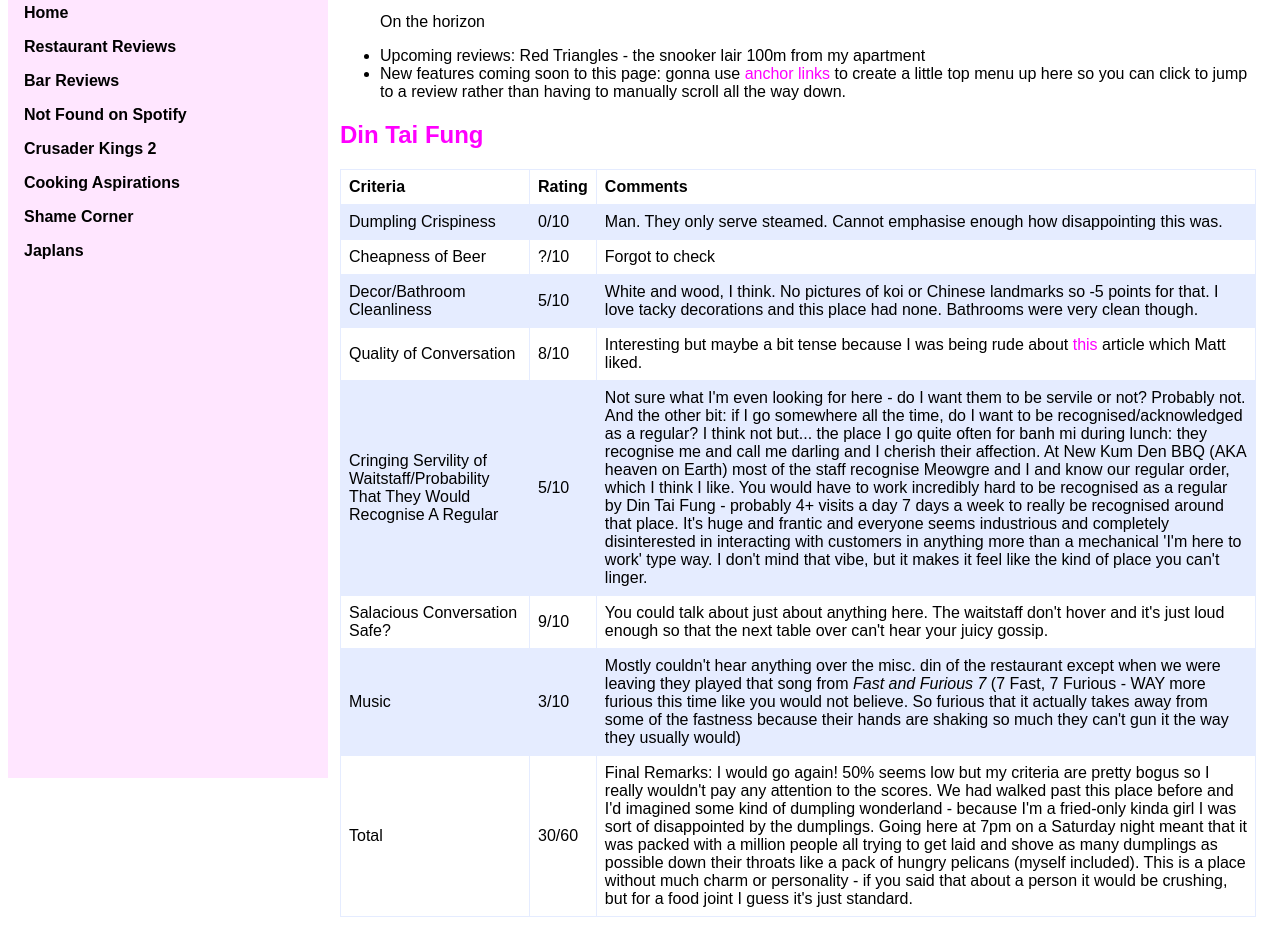
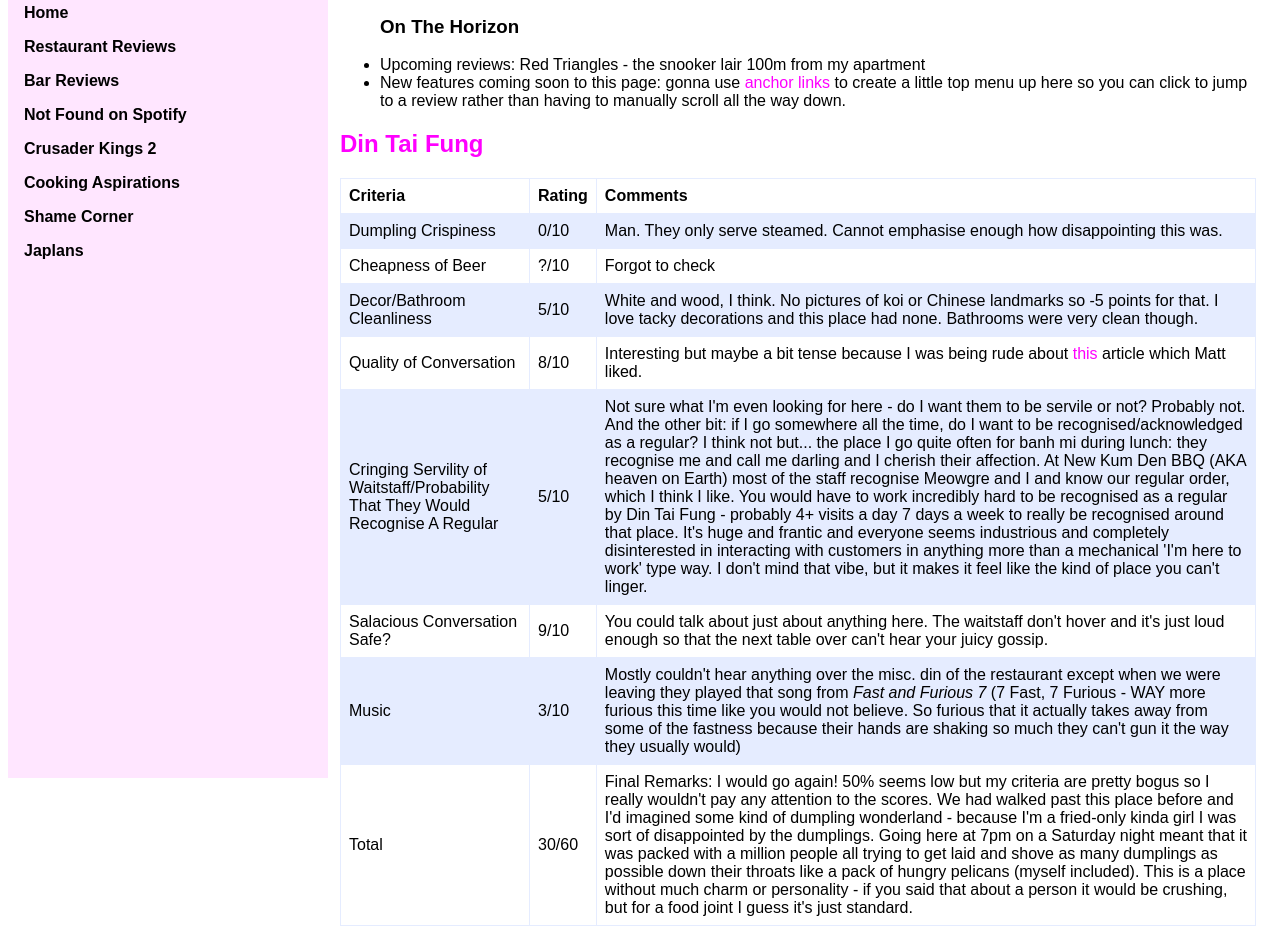
Before and after one commit to Pinelife/PinelifeWebsite, a plain HTML site: page Reviews.html in a window 1280 px wide. Shown: the part 30-959 px from the top of the page. Drawn offline with Linux system fonts and the light colour scheme.

Commit message:
Pinelife Auto

```diff
--- a/Reviews.html
+++ b/Reviews.html
@@ -22,7 +22,7 @@
 <img src="/images/rain.gif" alt="Restaurant Reviews" style="width:80%">
 <p>
 <ul>
-<p>On the horizon</p>
+<h3>On The Horizon</h3>
 <li>Upcoming reviews: Red Triangles - the snooker lair 100m from my apartment</li>
 <li>New features coming soon to this page: gonna use <a href = "http://www.echoecho.com/htmllinks08.htm">anchor links</a> to create a little top menu up here so you can click to jump to a review rather than having to manually scroll all the way down.</li>
 </ul>
```
